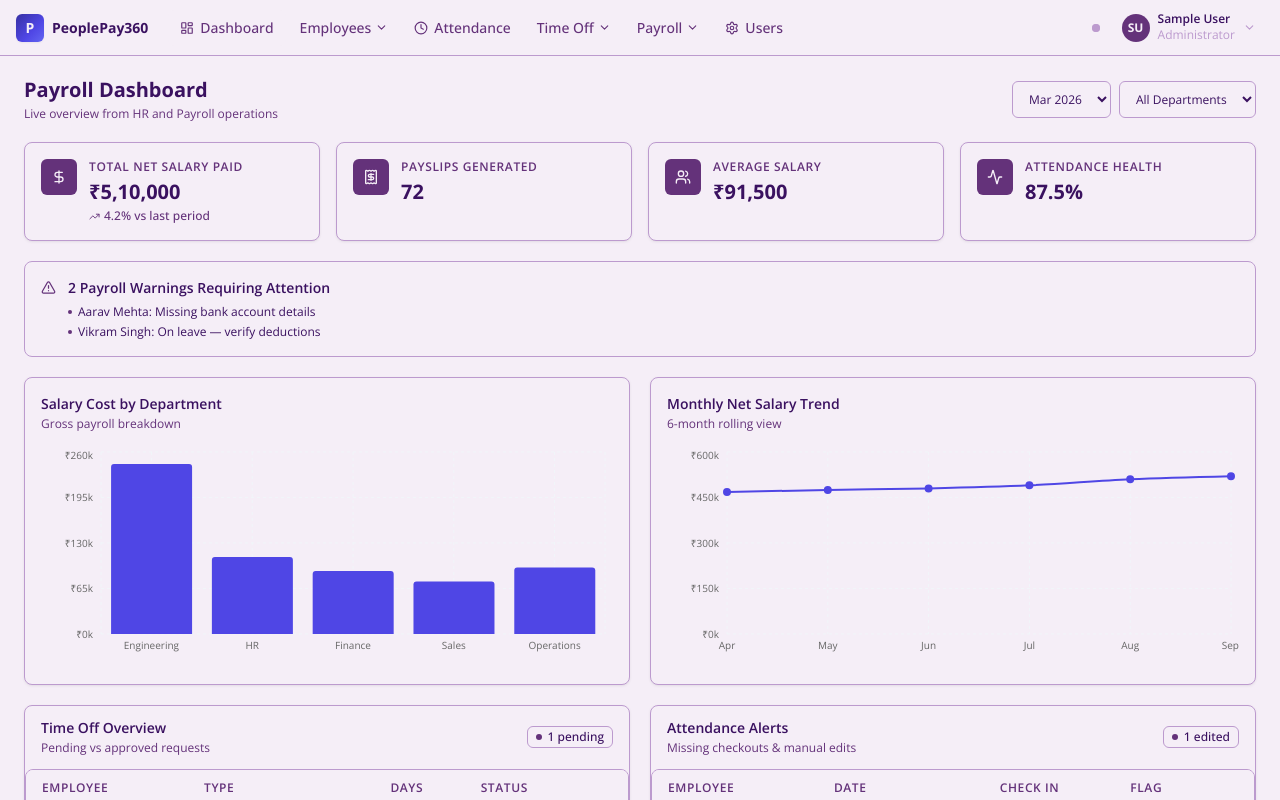
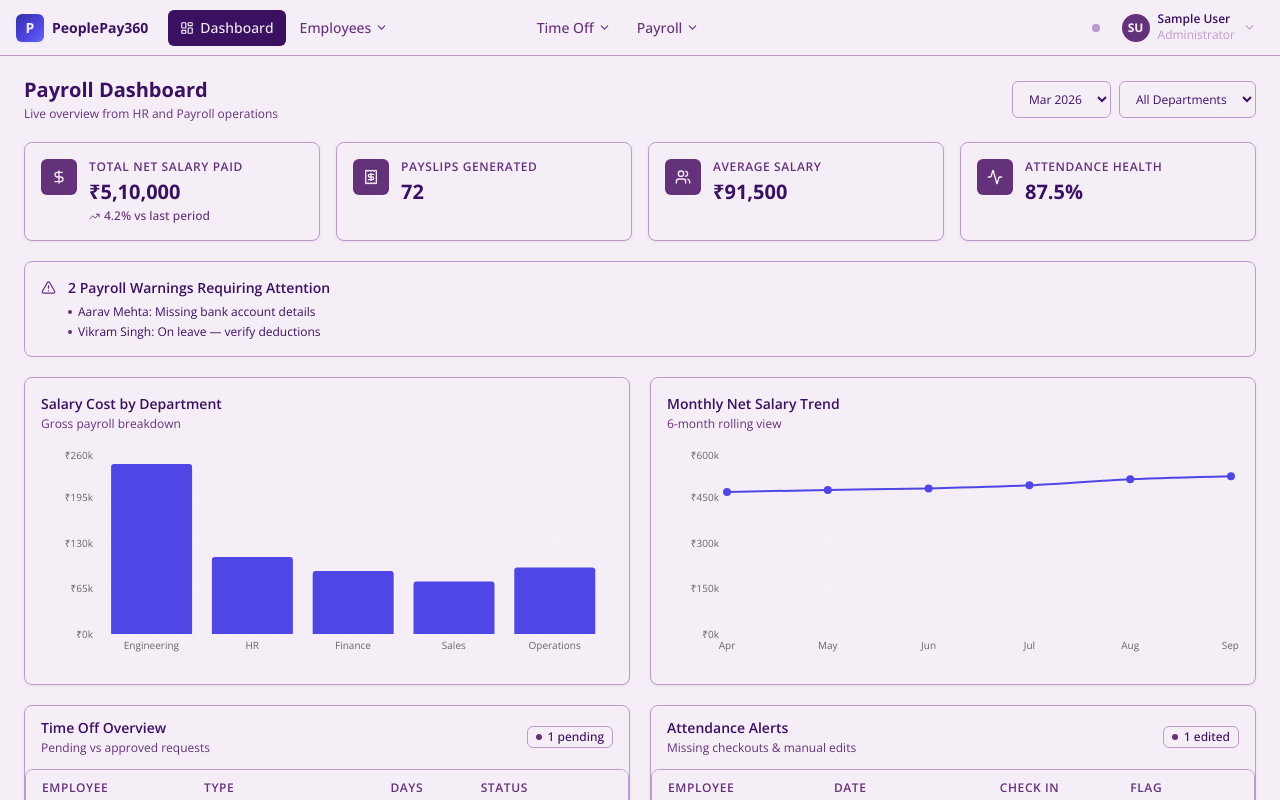
Before and after one commit to Kushalgarg211/PeoplePay360, a React (Vite) app in the folder frontend/: page /dashboard in a window 1280 px wide. Shown: the top 800 px of the page. Built offline with nearby package versions, Linux system fonts and the light colour scheme; sample sign-in values are in the browser's storage.

Commit message:
style: update global css and nav-item classes for dark theme contrast

```diff
--- a/frontend/src/index.css
+++ b/frontend/src/index.css
@@ -94,12 +94,12 @@
 
   /* ── Nav active indicator ───────────────────────────────────────────────── */
   .nav-active {
-    @apply bg-primary-50 text-primary-700 font-semibold;
+    @apply bg-primary-700 text-white font-semibold;
   }
 
   .nav-item {
-    @apply flex items-center gap-1.5 px-3 py-2 text-sm font-medium text-slate-600 rounded-md
-           hover:bg-slate-100 hover:text-slate-900 transition-colors whitespace-nowrap;
+    @apply flex items-center gap-1.5 px-3 py-2 text-sm font-medium text-primary-100 rounded-md
+           hover:bg-primary-800 hover:text-white transition-colors whitespace-nowrap;
   }
 }
 
```
